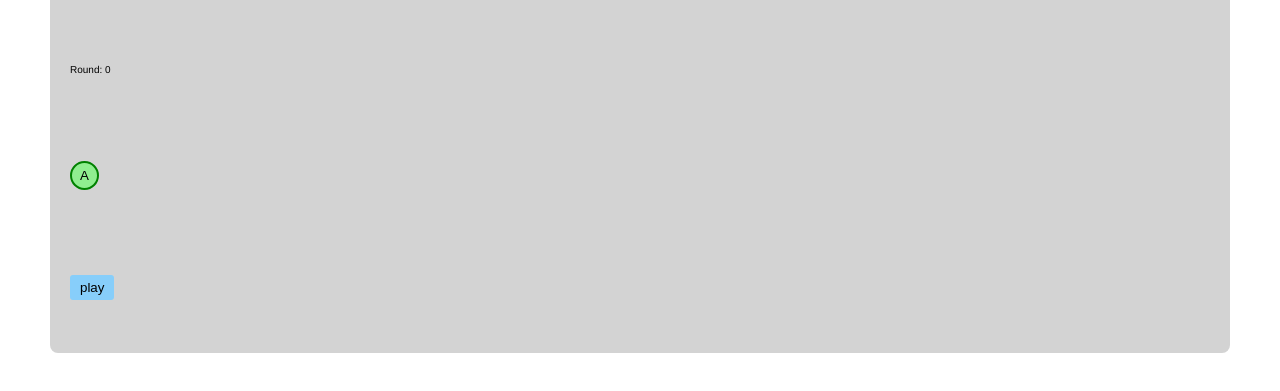
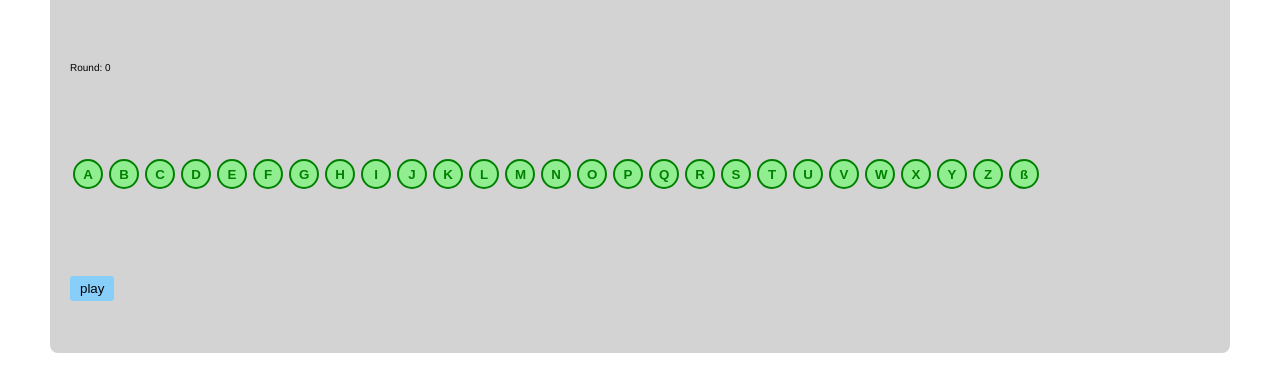
Before and after one commit to MariaRiosNavarro/hangman-game, a plain HTML site: page index.html in a window 1280 px wide. Shown: the part 147-538 px from the top of the page. Drawn offline with Linux system fonts and the light colour scheme.

Commit message:
add event listener

```diff
--- a/assets/css/styles.css
+++ b/assets/css/styles.css
@@ -29,11 +29,22 @@ main {
 }
 
 .letter-btn {
+  margin: 0.3rem;
   border-radius: 50%;
   padding: 0.5rem 0.8rem;
+  height: 3rem;
+  width: 3rem;
+  font-weight: 700;
+  color: green;
   border: none;
   border: 2px solid green;
   background-color: lightgreen;
+}
+
+.letter-btn:disabled {
+  background-color: gray;
+  color: rgb(57, 55, 55);
+  border: 2px solid rgb(57, 55, 55);
 }
 
 .play-btn {
--- a/assets/js/main.js
+++ b/assets/js/main.js
@@ -57,8 +57,14 @@ const playBtn = document.querySelector('[data-js="play-btn"]');
 
 // 2.- Create Alphabet buttons
 const alphabetContainer = document.querySelector('[data-js="alphabet-btn"]');
-const letterButton = document.createElement("button");
 
-alphabetContainer.append(letterButton);
-letterButton.textContent = "A";
-letterButton.classList.add("letter-btn");
+for (const letter of alphabet) {
+  const letterButton = document.createElement("button");
+  alphabetContainer.append(letterButton);
+  letterButton.textContent = letter;
+  letterButton.classList.add("letter-btn");
+  letterButton.addEventListener("click", () => {
+    //   if we click button ist after that disable
+    letterButton.disabled = true;
+  });
+}
```
